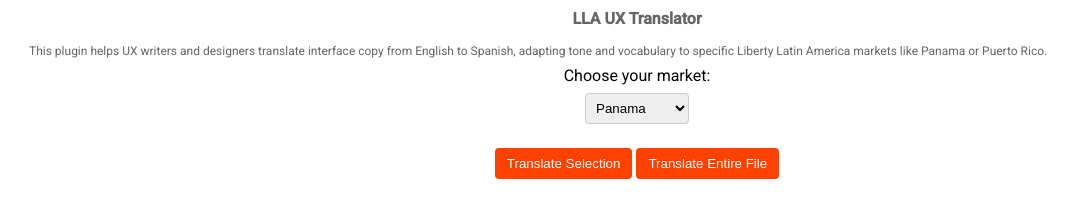
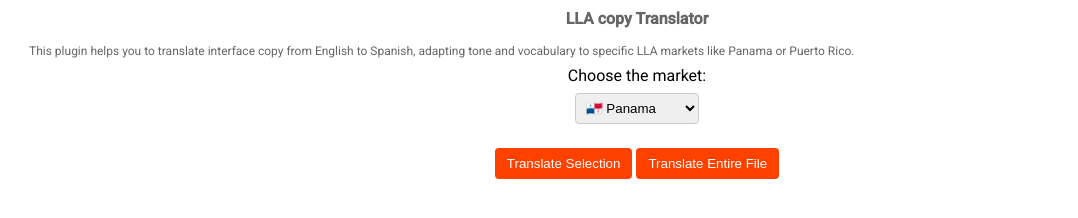
Before and after one commit to paulitzim/api-translate, a website: page ui.html in a window 1280 px wide. Shown: the part 120-338 px from the top of the page, without its empty margins (3-1081 px from the left). Drawn offline with Linux system fonts and the light colour scheme.

Commit message:
ui changes

```diff
--- a/ui.html
+++ b/ui.html
@@ -86,18 +86,18 @@
 <body>
   <div style="text-align: center; margin-bottom: 12px;">
     <img src="https://lla.com/sites/default/files/newlibertylogo.png" alt="LLA Logo" style="width: auto; max-height: 93px;" />
-    <h2 style="font-family: 'Roboto', sans-serif; font-size: 16px; margin-top: 8px;">LLA UX Translator</h2>
+    <h2 style="font-family: 'Roboto', sans-serif; font-size: 16px; margin-top: 8px;">LLA copy Translator</h2>
   </div>
 
   <p style="margin: 8px; font-size: 12px; color: #666;">
-    This plugin helps UX writers and designers translate interface copy from English to Spanish, adapting tone and vocabulary to specific Liberty Latin America markets like Panama or Puerto Rico.
+    This plugin helps you to translate interface copy from English to Spanish, adapting tone and vocabulary to specific LLA markets like Panama or Puerto Rico.
   </p>
 
   <div style="text-align: center;">
-    <label for="market">Choose your market:</label><br />
+    <label for="market">Choose the market:</label><br />
     <select id="market">
-      <option value="Panama">Panama</option>
-      <option value="Puerto Rico">Puerto Rico</option>
+      <option value="Panama">🇵🇦 Panama</option>
+      <option value="Puerto Rico">🇵🇷 Puerto Rico</option>
     </select><br />
 
     <button id="translate-btn">
```
